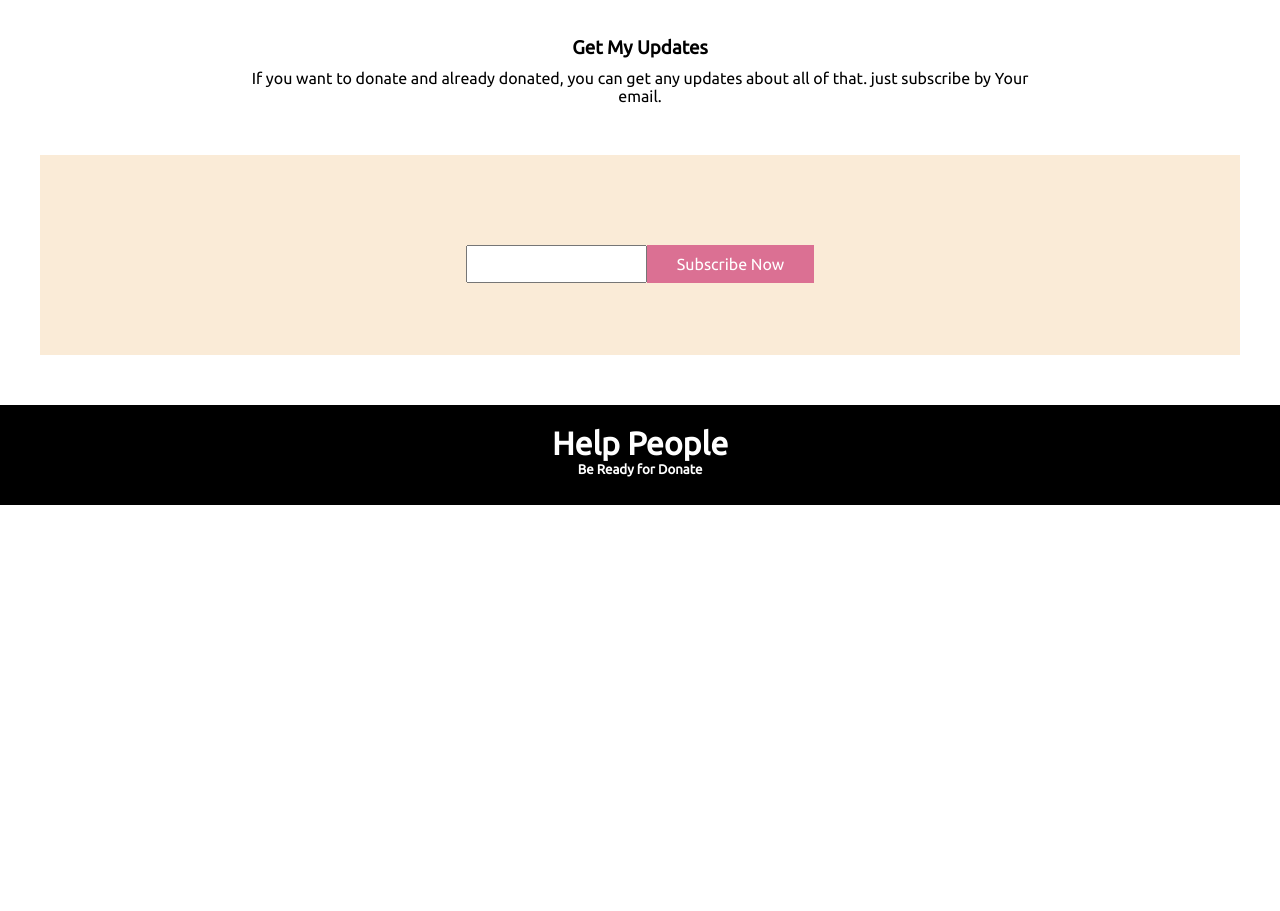
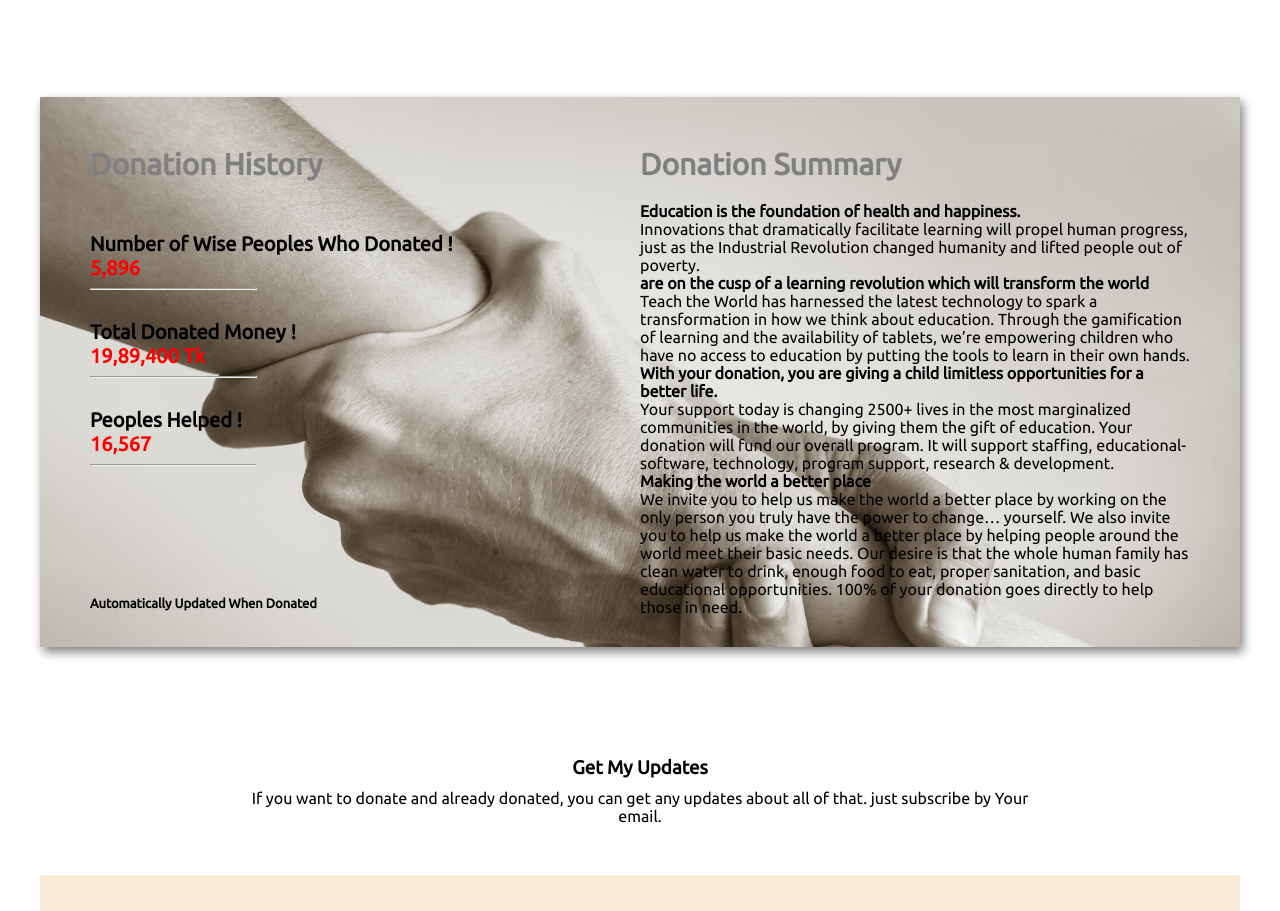
Before and after one commit to rahim4shanewaz/donate-for-live, a plain HTML site: page index.html in a window 1280 px wide. Shown: the part 2488-3399 px from the top of the page. Before the commit the page ends 2993 px from the top, so only its background shows below. Drawn offline with Linux system fonts and the light colour scheme.

Commit message:
all completed

```diff
--- a/index.html
+++ b/index.html
@@ -107,6 +107,41 @@
             </section>
 
 
+            <section class="summery-img box-shadow">
+                <div class="summery-content2">
+                    <h1 style="padding-bottom: 50px;">Donation History</h1>
+                    <div class="history-div">
+                        <h1>Number of Wise Peoples Who Donated !</h1>
+                        <h1 style="color: red">5,896</h1>
+                        <hr>
+                    </div>
+                    <div class="history-div">
+                        <h1 >Total Donated Money !</h1>
+                        <h1 style=" color: red">19,89,400 Tk</h1>
+                        <hr>
+                    </div>
+                    <div class="history-div">
+                        <h1>Peoples Helped !</h1>
+                        <h1 style="color: red" >16,567</h1>
+                        <hr>
+                    </div>
+                    <div class="note">
+                        <h1 style="font-size: small; color: black" > Automatically Updated When Donated </h1>
+                    </div>
+                </div>
+                <div class="summery-content1">
+                    <h1 style="padding-bottom: 20px;"> Donation Summary</h1>
+                    <p> <strong>Education is the foundation of health and happiness.</strong><br>
+                        Innovations that dramatically facilitate learning will propel human progress, just as the Industrial Revolution changed humanity and lifted people out of poverty. <br> <strong> are on the cusp of a learning revolution which will transform the world </strong>
+                        Teach the World has harnessed the latest technology to spark a transformation in how we think about education. Through the gamification of learning and the availability of tablets, we’re empowering children who have no access to education by putting the tools to learn in their own hands.<br>
+                         <strong>With your donation, you are giving a child limitless opportunities for a better life.
+                         </strong> <br> Your support today is changing 2500+ lives in the most marginalized communities in the world, by giving them the gift of education. Your donation will fund our overall program. It will support staffing, educational-software, technology, program support, research & development.<br>
+                         <strong> Making the world a better place</strong> <br>
+                        We invite you to help us make the world a better place by working on the only person you truly have the power to change… yourself.  We also invite you to help us make the world a better place by helping people around the world meet their basic needs.  Our desire is that the whole human family has clean water to drink, enough food to eat, proper sanitation, and basic educational opportunities.
+                        100% of your donation goes directly to help those in need.</p>
+                </div>
+            </section>
+
 
             <section>
                 <div class="updates">
@@ -130,7 +165,6 @@
             <h5>Be Ready for Donate</h5>
 
         </div>
-
     </footer>
 </body>
 </html>
--- a/style.css
+++ b/style.css
@@ -65,11 +65,11 @@ text-align: center;
     width:80px;
     margin-left: 5%;
     height: 80px;
-    background-color: rgb(222, 252, 252);
+    background-color: #FAFAFA;
     text-align: center;
 }
 .box-shadow{
-    box-shadow:  5px 7px 10px gray;
+    box-shadow:  3px 5px 10px gray;
 }
 #selected-box{
     border: 1px solid red;
@@ -172,12 +172,71 @@ input[type=text] {
     padding-top: 10px;
     float: left;
 }
+
+
+.summery-img{
+      background-image: url(images/donation-x.png);
+      height: 550px;
+      margin-top:  100px;
+     margin-bottom: 80px;
+     display: flex;
+}
+.summery-content1{
+    width: 50%;
+    float: right;
+    padding-right: 50px;
+    padding-top: 50px;
+    padding-bottom: 20px;
+}
+.summery-content1 h1{
+    text-align: left;
+    font-size: 30px;
+    color: gray;
+}
+.summery-content2{
+    width: 50%;
+    float: left;
+    padding-left: 50px;
+    padding-top: 50px;
+    padding-bottom: 20px;
+
+
+}
+.summery-content2 h1{
+    text-align: left;
+    font-size: 30px;
+    color: gray;
+
+}
+hr{
+    display: block;
+    margin-top: 0.5em;
+    margin-bottom: 0.5em;
+    margin-left: auto;
+    margin-right: auto;
+    border-style: inset;
+    border-width: 1px;
+    width: 30%;
+    float: left;
+  }
+.history-div{
+    padding-bottom: 40px;
+}
+.history-div h1{
+    color: black;
+    font-size: 20px;
+}
+.note{
+    padding-top: 100px;
+}
+
 .updates{
     justify-content: center;
     padding-right: 200px;
     padding-left: 200px;
     padding-bottom: 50px;
     color: black;
+    margin-top: 80px;
 }
 .mail-form{
     width: 100%;
```
Also changed, not shown: images/donation-x.png (added).
